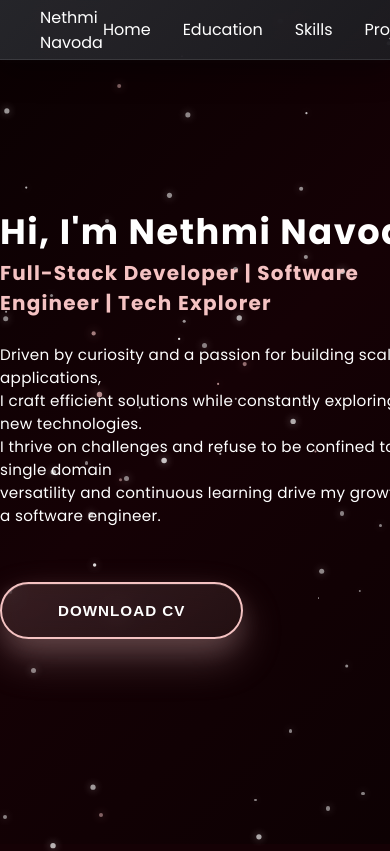
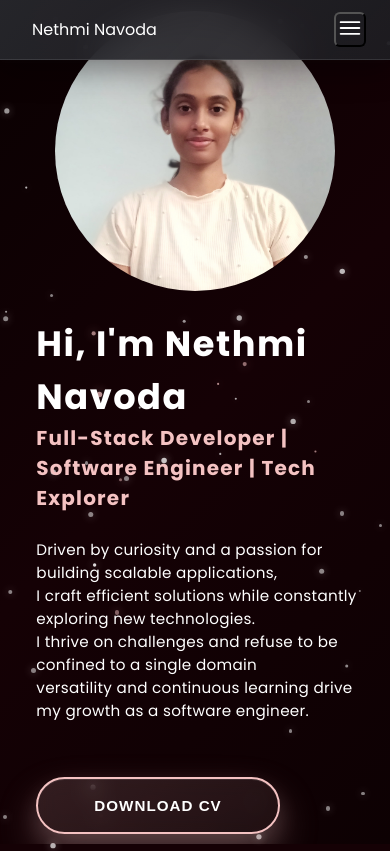
Before and after one commit to 21nethmi/Portfolio_Nethmi, a React (Vite) app: page / in a window 390 px wide. Shown: the top 851 px of the page. Built offline with nearby package versions, Linux system fonts and the light colour scheme.

Commit message:
make responsive

```diff
--- a/src/components/Home.jsx
+++ b/src/components/Home.jsx
@@ -13,16 +13,16 @@ const Home = () => {
     >
       {/* particles moved to global Particles component */}
 
-      <div className="relative w-full max-w-[1450px] mx-auto flex flex-row items-center justify-between gap-10 lg:gap-18 z-10">
+      <div className="relative w-full max-w-[1450px] mx-auto flex flex-row items-center justify-between gap-10 lg:gap-18 z-10 home-stack">
         {/* LEFT: Text Content */}
         <motion.div
-          className="flex-1 max-w-[750px]"
+          className="flex-1 max-w-[750px] home-text"
           initial={{ opacity: 0, x: -50 }}
           animate={{ opacity: 1, x: 0 }}
           transition={{ duration: 0.8, ease: "easeOut" }}
         >
           <h1
-            className="mb-6 font-bold leading-tight text-white whitespace-nowrap"
+            className="mb-6 font-bold leading-tight text-white lg:whitespace-nowrap"
             style={{
               fontSize: "clamp(2.2rem, 4.5vw, 4rem)",
               letterSpacing: "1.5px",
@@ -104,10 +104,9 @@ const Home = () => {
             </motion.button>
           </a>
         </motion.div>
-
         {/* RIGHT: Image */}
         <motion.div
-          className="flex-shrink-0"
+          className="flex-shrink-0 home-image"
           initial={{ opacity: 0, scale: 0.8 }}
           animate={{ opacity: 1, scale: 1 }}
           transition={{ duration: 0.8, ease: "easeOut" }}
--- a/src/components/NavBar.jsx
+++ b/src/components/NavBar.jsx
@@ -1,7 +1,8 @@
-import React from "react";
+import React, { useState } from "react";
 import { Link } from "react-scroll";
 
 const NavBar = () => {
+  const [isOpen, setIsOpen] = useState(false);
   // Common styles for the links
   const navLinkStyle =
     "cursor-pointer text-base font-medium text-gray-200 px-3 py-1 rounded-sm transition-colors duration-150 hover:text-[#F4C2C2]";
@@ -22,17 +23,14 @@ const NavBar = () => {
     >
       <div className="max-w-7xl mx-auto h-full flex justify-between items-center px-6">
         {/* LOGO SECTION */}
-        <div className="flex items-center" style={{ marginLeft: "40px" }}>
+        <div className="flex items-center ml-desktop">
           <span className="text-2xl font-bold text-white select-none">
             Nethmi Navoda
           </span>
         </div>
 
-        {/* NAVIGATION LINKS */}
-        <div
-          className="flex items-center"
-          style={{ gap: "32px", marginRight: "40px" }}
-        >
+        {/* NAVIGATION LINKS (desktop) */}
+        <div className="desktop-nav hidden lg:flex items-center gap-[32px] mr-desktop">
           <Link
             to="home"
             smooth
@@ -88,7 +86,115 @@ const NavBar = () => {
             Contact
           </Link>
         </div>
+
+        {/* Mobile hamburger */}
+        <div className="mobile-hamburger lg:hidden flex items-center">
+          <button
+            aria-label="Toggle menu"
+            onClick={() => setIsOpen((v) => !v)}
+            className="p-2 mr-4"
+            style={{ background: "transparent", borderRadius: 6 }}
+          >
+            <svg
+              width="28"
+              height="28"
+              viewBox="0 0 24 24"
+              fill="none"
+              xmlns="http://www.w3.org/2000/svg"
+            >
+              <path
+                d="M4 7H20"
+                stroke="#fff"
+                strokeWidth="1.6"
+                strokeLinecap="round"
+              />
+              <path
+                d="M4 12H20"
+                stroke="#fff"
+                strokeWidth="1.6"
+                strokeLinecap="round"
+              />
+              <path
+                d="M4 17H20"
+                stroke="#fff"
+                strokeWidth="1.6"
+                strokeLinecap="round"
+              />
+            </svg>
+          </button>
+        </div>
       </div>
+
+      {/* Mobile Menu Overlay */}
+      {isOpen && (
+        <div
+          className="mobile-menu lg:hidden fixed left-0 right-0 top-[60px] bg-black/70 backdrop-blur z-40"
+          style={{ borderTop: "1px solid rgba(255,255,255,0.04)" }}
+        >
+          <div className="max-w-7xl mx-auto px-6 py-4 flex flex-col items-center gap-3">
+            <Link
+              to="home"
+              smooth
+              duration={500}
+              offset={-60}
+              className={navLinkStyle}
+              onClick={() => setIsOpen(false)}
+            >
+              Home
+            </Link>
+            <Link
+              to="education"
+              smooth
+              duration={500}
+              offset={-60}
+              className={navLinkStyle}
+              onClick={() => setIsOpen(false)}
+            >
+              Education
+            </Link>
+            <Link
+              to="skills"
+              smooth
+              duration={500}
+              offset={-80}
+              className={navLinkStyle}
+              onClick={() => setIsOpen(false)}
+            >
+              Skills
+            </Link>
+            <Link
+              to="projects"
+              smooth
+              duration={500}
+              offset={-80}
+              className={navLinkStyle}
+              onClick={() => setIsOpen(false)}
+            >
+              Projects
+            </Link>
+            <Link
+              to="blogs"
+              smooth
+              duration={500}
+              offset={-80}
+              className={navLinkStyle}
+              onClick={() => setIsOpen(false)}
+            >
+              Blogs
+            </Link>
+            <Link
+              to="contact"
+              smooth
+              duration={500}
+              offset={-60}
+              className={navLinkStyle}
+              onClick={() => setIsOpen(false)}
+            >
+              Contact
+            </Link>
+          </div>
+        </div>
+      )}
     </nav>
   );
 };
--- a/src/index.css
+++ b/src/index.css
@@ -15,12 +15,120 @@ body,
   width: 100%;
 }
 
-
 body {
   background: #150105;
   color: #ffffff;
   overflow-x: hidden;
   -webkit-font-smoothing: antialiased;
   -moz-osx-font-smoothing: grayscale;
+}
 
+/* Desktop-first: only apply stacking and sizing for small screens */
+@media (max-width: 767px) {
+  /* Stack home content vertically on small screens */
+  .home-stack {
+    flex-direction: column-reverse;
+    gap: 1.25rem;
+    align-items: center;
+    padding-left: 1rem;
+    padding-right: 1rem;
+  }
+
+  .home-text {
+    max-width: 92%;
+    /* left-align on mobile as requested */
+    text-align: left;
+    padding-left: 6px;
+  }
+
+  /* Reduce/center the circular profile image on small screens */
+  .home-image {
+    display: flex;
+    justify-content: center;
+    width: 100%;
+    margin-bottom: 6px;
+  }
+
+  .home-image > div {
+    width: 280px !important;
+    height: 280px !important;
+  }
+
+  .home-image img {
+    width: 100% !important;
+    height: 100% !important;
+    object-fit: cover;
+  }
+
+  /* Make navbar hamburger visible and desktop links hidden are handled via Tailwind classes (md:hidden / hidden md:flex)
+     We keep a compact navbar spacing on small screens */
+  nav .max-w-7xl > div {
+    padding-left: 12px;
+    padding-right: 12px;
+  }
+
+  /* desktop margin helpers (use classes in JSX) */
+  .ml-desktop {
+    margin-left: 8px;
+  }
+  .mr-desktop {
+    margin-right: 8px;
+  }
+
+  /* Ensure mobile hamburger/menu only appears on small screens even if Tailwind classes fail */
+  .mobile-hamburger {
+    display: flex !important;
+  }
+  .desktop-nav {
+    display: none !important;
+  }
+  .mobile-menu {
+    display: block !important;
+  }
 }
+
+/* Default desktop margins for nav (used on large screens) */
+.ml-desktop {
+  margin-left: 48px;
+}
+.mr-desktop {
+  margin-right: 48px;
+}
+
+/* Hide mobile menu/hamburger on larger screens as a safeguard (large screens >= 1024px)
+   and show desktop nav there. This keeps tablets using the mobile hamburger. */
+@media (min-width: 1024px) {
+  .mobile-hamburger {
+    display: none !important;
+  }
+  .mobile-menu {
+    display: none !important;
+  }
+  .desktop-nav {
+    display: flex !important;
+  }
+}
+
+/* Additional safeguard: prevent nav / mobile overlay from causing horizontal overflow */
+nav,
+.mobile-menu {
+  left: 0;
+  right: 0;
+  width: 100%;
+  overflow-x: hidden;
+  box-sizing: border-box;
+}
+
+/* Collapse desktop margins on narrow screens to avoid horizontal scrolling */
+@media (max-width: 767px) {
+  .ml-desktop {
+    margin-left: 8px !important;
+  }
+  .mr-desktop {
+    margin-right: 8px !important;
+  }
+  .max-w-7xl {
+    padding-left: 12px !important;
+    padding-right: 12px !important;
+  }
+}
```
